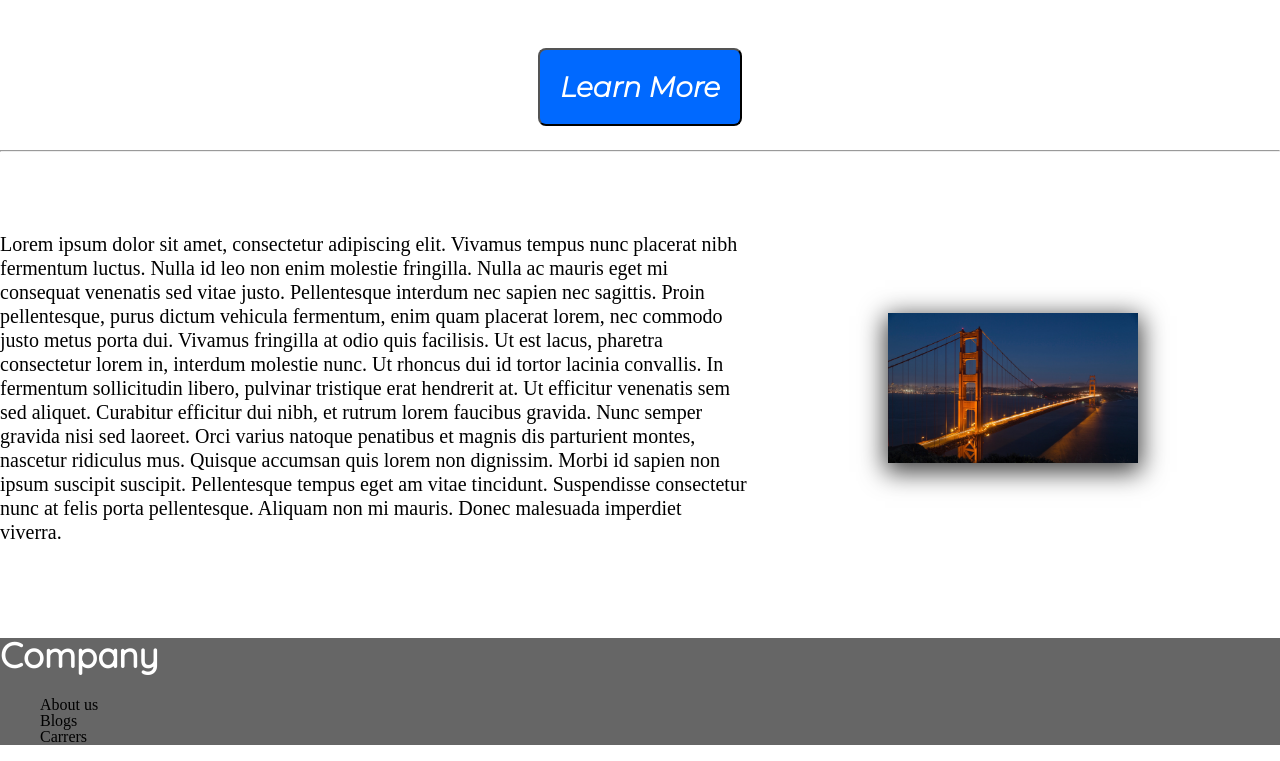
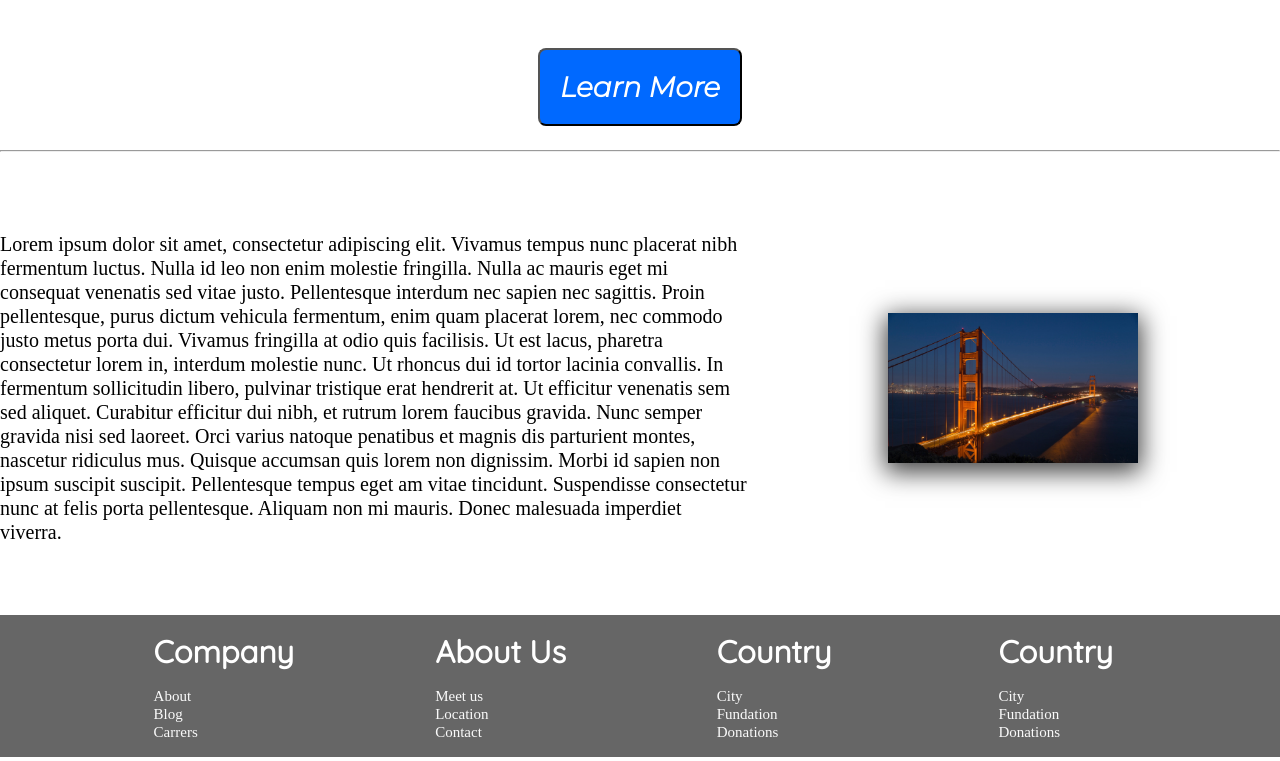
Before and after one commit to Pedro568/Advanced_CSS, a plain HTML site: page index.html in a window 1280 px wide. Shown: the part 1178-1939 px from the top of the page. Drawn offline with Linux system fonts and the light colour scheme; a web font is replaced by a local one.

Commit message:
Finished

```diff
--- a/index.html
+++ b/index.html
@@ -180,21 +180,56 @@
   </script>
   <!-- action click. javaScript-->
 </body>
-<footer class="footsy"
+<footer class="footsy">
+
   <div class="row">
-    <div class="col-3">
+    <div class="col-3 mobileStack">
       <h1>Company</h1>
       <ul>
-        <li>About us</li>
-        <li>Blogs</li>
+        <li>About </li>
+        <li>Blog</li>
         <li>Carrers</li>
       </ul>
     </div>
-    <div class="col-3"></div>
-    <div class="col-3"></div>
+    <div class="col-3 mobileStack">
+      <h1>About Us</h1>
+      <ul>
+        <li>Meet us </li>
+        <li>Location</li>
+        <li>Contact</li>
+      </ul>
+    </div>
+    <div class="col-3 mobileStack">
+      <h1>Country</h1>
+      <ul>
+        <li>City</li>
+        <li>Fundation</li>
+        <li>Donations</li>
+      </ul>
+    </div>
+
+    <div class="col-3 mobileStack">
+      <h1>Country</h1>
+      <ul>
+        <li>City</li>
+        <li>Fundation</li>
+        <li>Donations</li>
+      </ul>
+    </div>
+
   </div>
+
 
 
 </footer>
 
+
+
+
+
+
+
+
+
+
 </html>
--- a/style.css
+++ b/style.css
@@ -230,11 +230,13 @@ input[type="text"] {
 footer.footsy {
 
   background-color: #666;
+  padding-left: 12%;
+
 
 }
 
 footer.footsy h1 {
-  font-size: 35px;
+  font-size: 31px;
   color: #fff;
 
 }
@@ -242,10 +244,22 @@ footer.footsy h1 {
 footer.footsy ul {
   list-style: none;
   text-align: left;
-
+  padding-left: 0;
 
 }
 
+footer.footsy ul li {
+color: #fafafa;
+font-size: 15px;
+line-height: 1.2;
+
+}
+
+div.videoContainer iframe {
+
+  box-shadow: 14px 14px 14px 14px rgba(10, 10, 10, 0.15);
+
+}
 
 
 
@@ -316,6 +330,7 @@ ul.topnav li.dropdownIcon {
     width: 100%;
     margin: 0;
     overflow: hidden;
+    box-shadow: 2px 2px 2px;
   }
 
   div.lastIcon img {
@@ -326,4 +341,21 @@ ul.topnav li.dropdownIcon {
   div.lastIcon {
     margin: 10px;
   }
+
+div.mobileStack {
+
+width: 50%;
+display: block;
+
 }
+
+
+
+
+
+
+
+
+
+
+}
```
